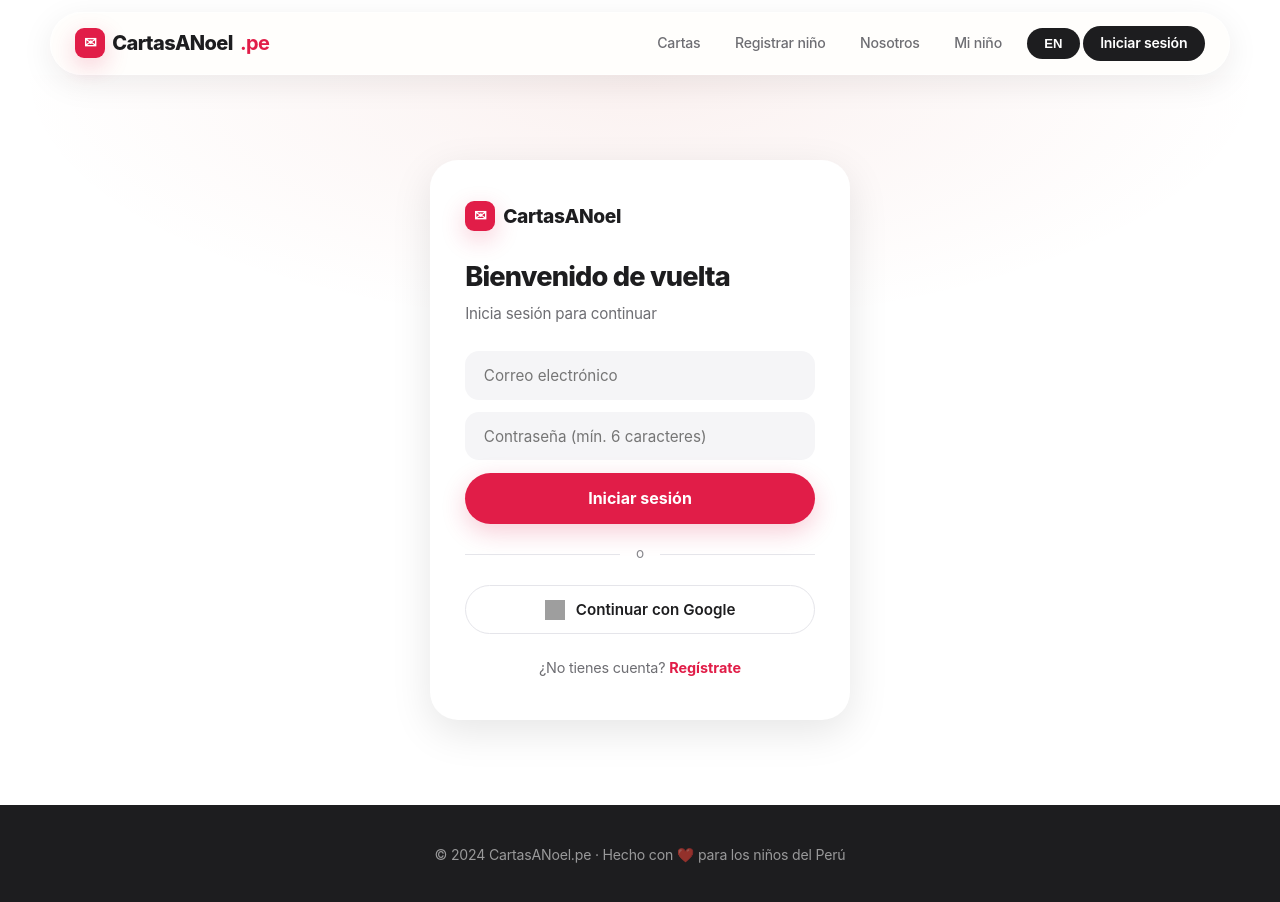
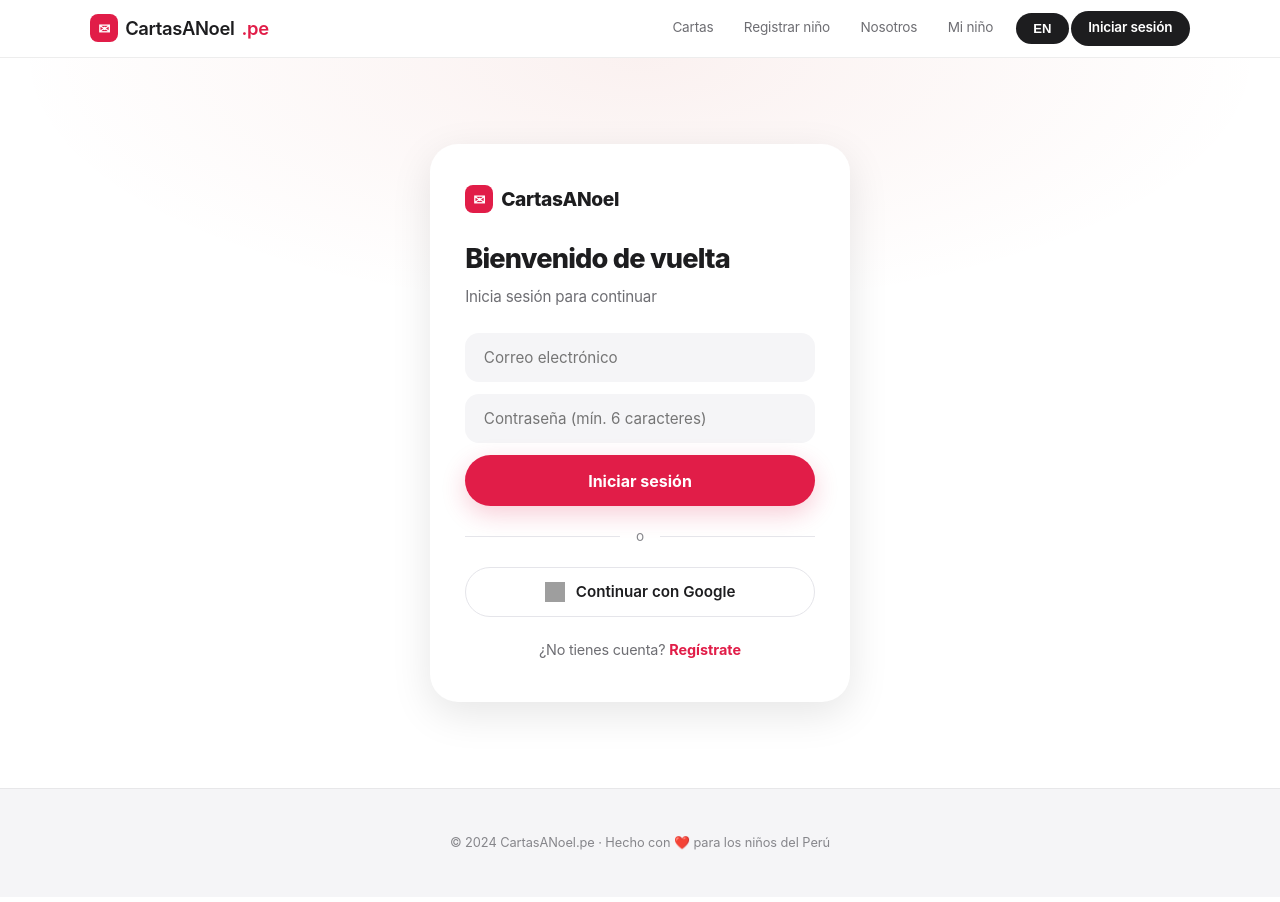
Before and after one commit to Lucky-byte-1988/padrinos-peru, a React (Create React App) app in the folder frontend/: page /login in a window 1280 px wide. Shown: the top 902 px of the page. Built offline with nearby package versions, Linux system fonts and the light colour scheme; no server answers; grey boxes are pictures that could not be loaded.

Commit message:
Rediseno premium nivel pro: navbar Apple hairline translucida, hero pantalla completa, Inter/SF Pro, footer claro, CTA final gris limpio, modales refinados, microinteraccion de presion global, sin emojis estructurales

```diff
--- a/frontend/src/App.css
+++ b/frontend/src/App.css
@@ -1,7 +1,7 @@
 /* ═══════════════════════════════════════════
    CartasANoel.pe — Premium Design System
    ═══════════════════════════════════════════ */
-@import url('https://fonts.googleapis.com/css2?family=Plus+Jakarta+Sans:wght@400;500;600;700;800&family=Nunito:wght@600;700;800;900&display=swap');
+@import url('https://fonts.googleapis.com/css2?family=Inter:wght@400;500;600;700&display=swap');
 
 * { box-sizing: border-box; margin: 0; padding: 0; }
 
@@ -33,7 +33,7 @@
 html { scroll-behavior: smooth; }
 html, body { overflow-x: hidden; max-width: 100%; }
 body {
-  font-family: -apple-system, BlinkMacSystemFont, 'SF Pro Display', 'SF Pro Text', 'Helvetica Neue', Arial, sans-serif;
+  font-family: -apple-system, BlinkMacSystemFont, 'SF Pro Text', 'Inter', 'Helvetica Neue', Arial, sans-serif;
   background: var(--bg);
   color: var(--ink);
   -webkit-font-smoothing: antialiased;
@@ -73,9 +73,16 @@ img, video, iframe { max-width: 100%; }
 /* Titulares con la fuente del sistema: en Mac/iPhone renderiza San Francisco (Apple real) */
 .hero h1, .how-title, .cta-title, .auth-title, .nav-brand,
 .section-title, .panel-hero h1, .admin-page h1, .form-page h2, .testi-title {
-  font-family: -apple-system, BlinkMacSystemFont, 'SF Pro Display', 'Helvetica Neue', sans-serif;
+  font-family: -apple-system, BlinkMacSystemFont, 'SF Pro Display', 'Inter', 'Helvetica Neue', sans-serif;
   font-weight: 700;
 }
+
+/* Microinteracción global de presión (Apple HIG: feedback <100ms, escala sutil) */
+button:active, a.btn-gold:active, a.cta-btn-white:active, a.sidebar-cta:active, a.btn-outline:active {
+  transform: scale(0.97);
+  transition-duration: 0.1s;
+}
+button, a { touch-action: manipulation; }
 
 /* Accesibilidad: anillos de foco visibles para navegación por teclado (WCAG) */
 a:focus-visible, button:focus-visible, input:focus-visible,
@@ -85,36 +92,38 @@ textarea:focus-visible, select:focus-visible, [tabindex]:focus-visible {
   border-radius: 6px;
 }
 
-/* ═══ NAVBAR ═══ */
+/* ═══ NAVBAR — barra Apple: fina, translúcida, hairline inferior ═══ */
 .navbar {
-  background: rgba(255,253,250,0.62);
-  backdrop-filter: saturate(180%) blur(30px);
-  -webkit-backdrop-filter: saturate(180%) blur(30px);
-  border: 1px solid rgba(255,255,255,0.55);
-  box-shadow: 0 8px 32px rgba(40,30,20,0.08);
-  padding: 0.75rem 1.5rem;
+  background: rgba(255,255,255,0.78);
+  backdrop-filter: saturate(180%) blur(20px);
+  -webkit-backdrop-filter: saturate(180%) blur(20px);
+  border: none;
+  border-bottom: 1px solid rgba(0,0,0,0.07);
+  box-shadow: none;
+  padding: 0.65rem 0;
   display: flex; justify-content: space-between; align-items: center;
-  position: sticky; top: 12px; z-index: 100;
-  margin: 12px auto 0; max-width: 1180px; width: calc(100% - 24px);
-  border-radius: 980px;
+  position: sticky; top: 0; z-index: 100;
+  margin: 0; max-width: 100%; width: 100%;
+  border-radius: 0;
 }
+.navbar > * { }
 .nav-brand {
-  color: var(--ink); font-size: 1.25rem; font-weight: 800; text-decoration: none;
-  letter-spacing: -0.03em; display: flex; align-items: center; gap: 0.45rem;
+  color: var(--ink); font-size: 1.15rem; font-weight: 600; text-decoration: none;
+  letter-spacing: -0.02em; display: flex; align-items: center; gap: 0.45rem;
+  margin-left: max(1.5rem, calc((100% - 1100px) / 2));
 }
 .brand-mark {
   display: inline-flex; align-items: center; justify-content: center;
-  width: 30px; height: 30px; border-radius: 9px;
-  background: var(--red); color: #fff; font-size: 0.95rem;
-  box-shadow: var(--sh-red);
+  width: 28px; height: 28px; border-radius: 8px;
+  background: var(--red); color: #fff; font-size: 0.9rem;
 }
-.brand-dot { color: var(--red); font-weight: 700; }
-.nav-links { display: flex; gap: 0.15rem; align-items: center; }
+.brand-dot { color: var(--red); font-weight: 600; }
+.nav-links { display: flex; gap: 0.1rem; align-items: center; margin-right: max(1.5rem, calc((100% - 1100px) / 2)); }
 .nav-links a {
-  color: var(--ink-soft); text-decoration: none; font-size: 0.88rem; font-weight: 500;
-  padding: 0.5rem 1rem; border-radius: 980px; transition: all 0.3s var(--ease);
+  color: var(--ink-soft); text-decoration: none; font-size: 0.85rem; font-weight: 400;
+  padding: 0.5rem 0.9rem; border-radius: 980px; transition: color 0.2s var(--ease);
 }
-.nav-links a:hover { color: var(--ink); background: rgba(20,17,15,0.05); }
+.nav-links a:hover { color: var(--ink); background: none; }
 .lang-btn {
   background: var(--ink); color: #fff; border: none;
   padding: 0.5rem 1.1rem; border-radius: 980px; cursor: pointer; font-size: 0.82rem; font-weight: 600;
@@ -125,7 +134,9 @@ textarea:focus-visible, select:focus-visible, [tabindex]:focus-visible {
 /* ═══ HERO ═══ */
 .hero {
   position: relative; overflow: hidden;
-  padding: 8rem 1.5rem 6rem; text-align: center;
+  min-height: calc(100dvh - 56px);
+  display: flex; flex-direction: column; justify-content: center; align-items: center;
+  padding: 5rem 1.5rem 4rem; text-align: center;
   background: #ffffff;
 }
 .hero-snow { position: absolute; inset: 0; pointer-events: none; overflow: hidden; }
@@ -607,17 +618,14 @@ textarea:focus-visible, select:focus-visible, [tabindex]:focus-visible {
 /* ═══ CTA FINAL CINEMATOGRÁFICO ═══ */
 .cta-final {
   position: relative; overflow: hidden;
-  margin: 4rem auto 1rem; border-radius: 40px;
-  background:
-    radial-gradient(ellipse 60% 80% at 12% 15%, rgba(225,29,72,0.16), transparent 60%),
-    radial-gradient(ellipse 50% 70% at 88% 85%, rgba(245,158,11,0.18), transparent 60%),
-    radial-gradient(ellipse 45% 60% at 90% 10%, rgba(244,63,94,0.12), transparent 60%),
-    linear-gradient(180deg, #fff 0%, var(--bg-warm) 100%);
-  border: 1px solid var(--line);
-  padding: 5.5rem 2rem; text-align: center; color: var(--ink);
+  margin: 5rem auto 2rem; border-radius: 28px;
+  background: var(--gray-bg);
+  border: none;
+  padding: 6rem 2rem; text-align: center; color: var(--ink);
   max-width: 1080px; width: calc(100% - 3rem);
-  box-shadow: var(--sh);
+  box-shadow: none;
 }
+.cta-orb { display: none; }
 .cta-orb { position: absolute; border-radius: 50%; filter: blur(70px); pointer-events: none; opacity: 0.5; }
 .cta-orb-1 { width: 360px; height: 360px; top: -130px; left: -70px; background: radial-gradient(circle, rgba(225,29,72,0.42), transparent 70%); animation: floatSlow 18s ease-in-out infinite; }
 .cta-orb-2 { width: 320px; height: 320px; bottom: -130px; right: -50px; background: radial-gradient(circle, rgba(245,158,11,0.4), transparent 70%); animation: floatSlow 21s ease-in-out infinite reverse; }
@@ -682,21 +690,21 @@ textarea:focus-visible, select:focus-visible, [tabindex]:focus-visible {
 /* ═══ VENTANA EMERGENTE (MODAL) ═══ */
 .modal-overlay {
   position: fixed; inset: 0; z-index: 1500;
-  background: rgba(20,17,15,0.45); backdrop-filter: blur(6px);
+  background: rgba(0,0,0,0.40); backdrop-filter: blur(10px); -webkit-backdrop-filter: blur(10px);
   display: flex; align-items: center; justify-content: center; padding: 1rem;
   animation: fadeIn 0.2s var(--ease);
 }
 .modal-card {
-  background: var(--surface); border-radius: 26px; width: 100%;
+  background: var(--surface); border-radius: 20px; width: 100%;
   max-height: 88vh; display: flex; flex-direction: column;
-  box-shadow: var(--sh-lg); animation: scaleIn 0.28s var(--ease); overflow: hidden;
-  border: 1px solid rgba(255,255,255,0.6);
+  box-shadow: 0 24px 70px rgba(0,0,0,0.18); animation: scaleIn 0.26s var(--ease); overflow: hidden;
+  border: none;
 }
 .modal-head {
   display: flex; align-items: center; justify-content: space-between;
   padding: 1.1rem 1.4rem; border-bottom: 1px solid var(--line-soft);
 }
-.modal-title { font-size: 1.1rem; font-weight: 800; color: var(--ink); letter-spacing: -0.02em; }
+.modal-title { font-size: 1.05rem; font-weight: 600; color: var(--ink); letter-spacing: -0.015em; }
 .modal-close {
   width: 34px; height: 34px; border-radius: 50%; border: none; cursor: pointer;
   background: var(--bg-warm); color: var(--ink-soft); font-size: 1rem; transition: all 0.2s;
@@ -815,7 +823,8 @@ textarea:focus-visible, select:focus-visible, [tabindex]:focus-visible {
 .story-cta:hover { transform: scale(1.03); box-shadow: 0 10px 28px rgba(0,0,0,0.3); }
 
 /* ═══ FOOTER ═══ */
-.footer { background: var(--ink); color: rgba(255,255,255,0.55); text-align: center; padding: 2.5rem; font-size: 0.88rem; }
+/* Footer estilo Apple: claro, discreto, hairline superior */
+.footer { background: var(--gray-bg); color: var(--ink-faint); text-align: center; padding: 2.8rem 1.5rem; font-size: 0.8rem; border-top: 1px solid rgba(0,0,0,0.06); letter-spacing: -0.005em; }
 
 .loading { text-align: center; padding: 4rem; color: var(--ink-faint); font-size: 1rem; }
 
--- a/frontend/src/pages/Home.js
+++ b/frontend/src/pages/Home.js
@@ -184,7 +184,7 @@ function CountdownNavidad() {
   }, []);
   return (
     <div className="countdown">
-      <p className="countdown-label">⏳ Faltan para Navidad</p>
+      <p className="countdown-label">Faltan para Navidad</p>
       <div className="countdown-boxes">
         {[['dias','Días'],['horas','Hrs'],['minutos','Min'],['segundos','Seg']].map(([k,l]) => (
           <div className="countdown-box" key={k}>
```
